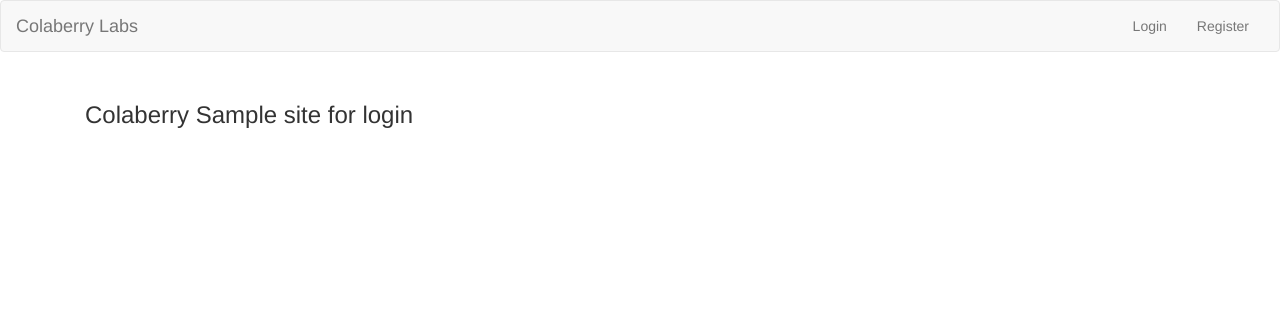
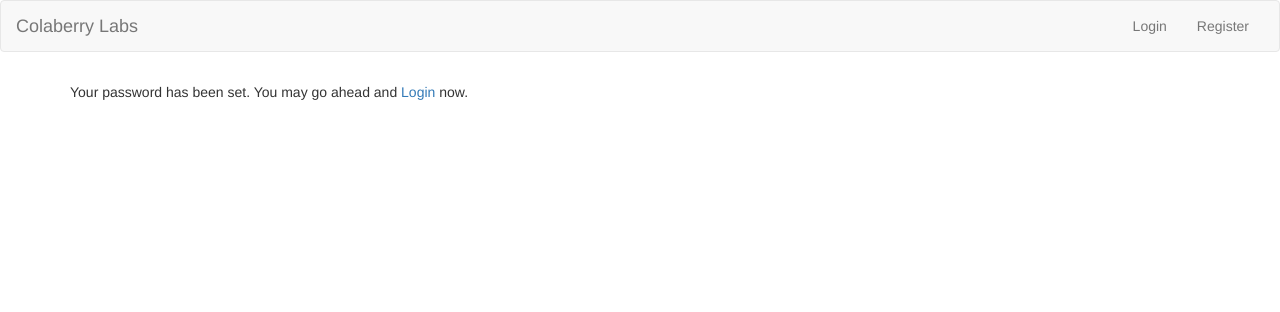
Before and after one commit to raidu4u/colaberrylabs, a Django app: a page that uses users/templates/users/base.html in a window 1280 px wide. Shown: the top 312 px of the page. Run offline with Django 3.2, Linux system fonts and the light colour scheme; some libraries are stand-ins or nearby versions.

Commit message:
with password reset

```diff
--- a/colaberrylabs/urls.py
+++ b/colaberrylabs/urls.py
@@ -7,12 +7,15 @@
     url(r'^register/', users_views.register, name= 'register'),
     url(r'^login/', auth_views.LoginView.as_view(template_name= 'users/login.html'), name='login'),
     url(r'^logout/', auth_views.LogoutView.as_view(template_name= 'users/logout.html'), name='logout'),
-    url(r'^password-reset/', auth_views.PasswordResetView.as_view(template_name= 'users/password_reset.html'),
+
+    url(r'^password-reset/$', auth_views.PasswordResetView.as_view(template_name= 'users/password_reset.html'),
         name='password_reset'),
-    url(r'^password-reset-confirm/<uidb64>/<key>/', auth_views.PasswordResetConfirmView.as_view(template_name= 'users/password_reset_confirm.html'), name='password_reset_confirm'),
-    url(r'^password-reset/done/',
-        auth_views.PasswordResetDoneView.as_view(template_name= 'users/password_reset_done.html'),
-        name='password_reset_done'),
+    url(r'^password-reset/done/$',
+        auth_views.PasswordResetDoneView.as_view(template_name= 'users/password_reset_done.html'), name='password_reset_done'),
+    url(r'^reset/(?P<uidb64>[0-9A-Za-z_\-]+)/(?P<token>[0-9A-Za-z]{1,13}-[0-9A-Za-z]{1,20})/$',
+        auth_views.PasswordResetConfirmView.as_view(template_name= 'users/password_reset_confirm.html'), name='password_reset_confirm'),
+    url(r'^reset/done/$',
+        auth_views.PasswordResetCompleteView.as_view(template_name= 'users/password_reset_complete.html'), name='password_reset_complete'),
     url(r'^admin/', admin.site.urls),
     url(r'^', users_views.index, name= 'home'),
 ]
--- /dev/null
+++ b/users/templates/users/password_reset_complete.html
@@ -0,0 +1,6 @@
+{% extends "users/base.html" %}
+{% block content %}
+<p>
+  Your password has been set. You may go ahead and <a href="{% url 'login' %}">Login</a> now.
+</p>
+{% endblock content %}
--- a/users/templates/users/password_reset_done.html
+++ b/users/templates/users/password_reset_done.html
@@ -1,6 +1,6 @@
 {% extends "users/base.html" %}
 {% block content %}
-<div class='alert alert-info'>
+<p>
   An email has sent with instructions to reset your password
-</div>
+</p>
 {% endblock content %}
```
Also changed, not shown: colaberrylabs/settings.py (+7 -0 lines).
